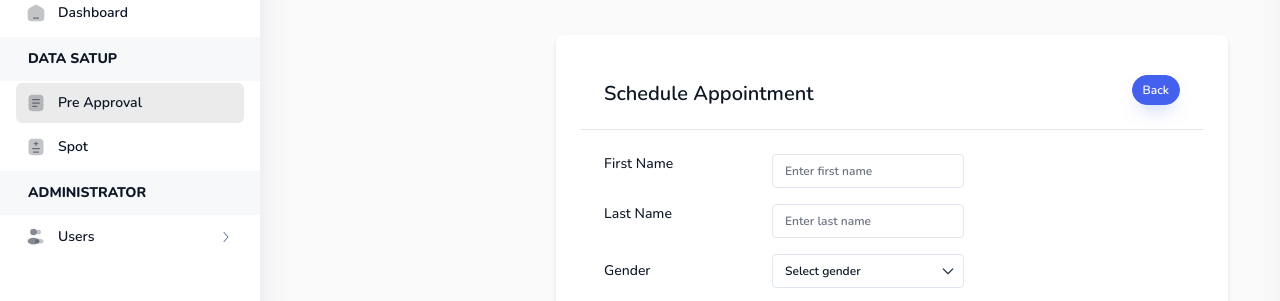
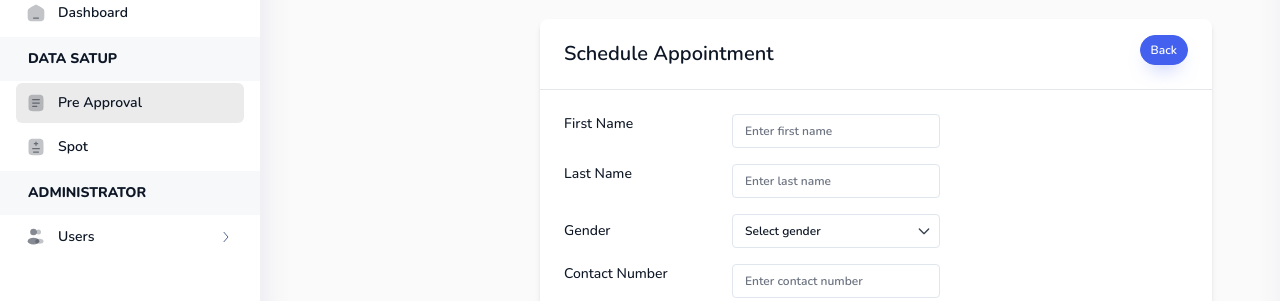
Before and after one commit to endel25/new-html-template, a plain HTML site: page PreApproval.html in a window 1280 px wide. Shown: the part 63-364 px from the top of the page. Drawn offline with nearby package versions, Linux system fonts and the light colour scheme; files that its build step writes are made by us from their sources; sample sign-in values are in the browser's storage.

Commit message:
Spot form

```diff
--- a/PreApproval.html
+++ b/PreApproval.html
@@ -2376,8 +2376,8 @@
 
             <div class="dvanimation animate__animated p-6" :class="[$store.app.animation]">
                 <!-- start main content section -->
-                <div class="ml-64 p-4">
-                    <div class="w-full max-w-2xl bg-white rounded-lg shadow-md p-6">
+                <div class="ml-64 p-0">
+                    <div class="w-full max-w-2xl bg-white rounded-lg shadow-md p-0">
                         <div class="px-6 py-4 border-b text-xl font-semibold flex items-center justify-between">
                             <span>Schedule Appointment</span>
                             <div class="mb-2">
```
